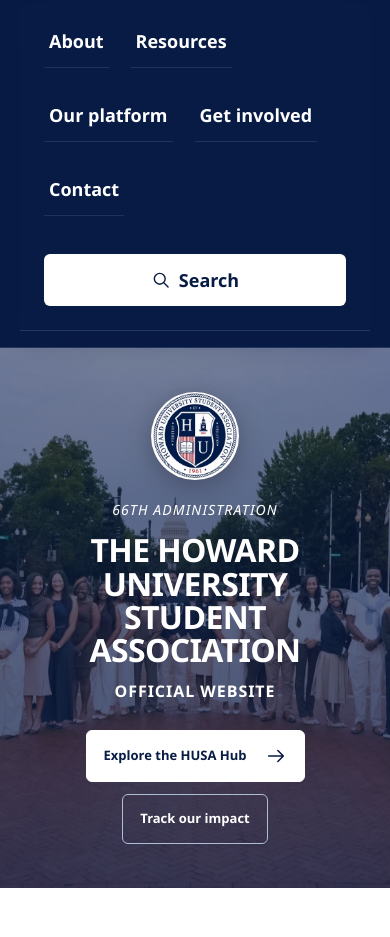
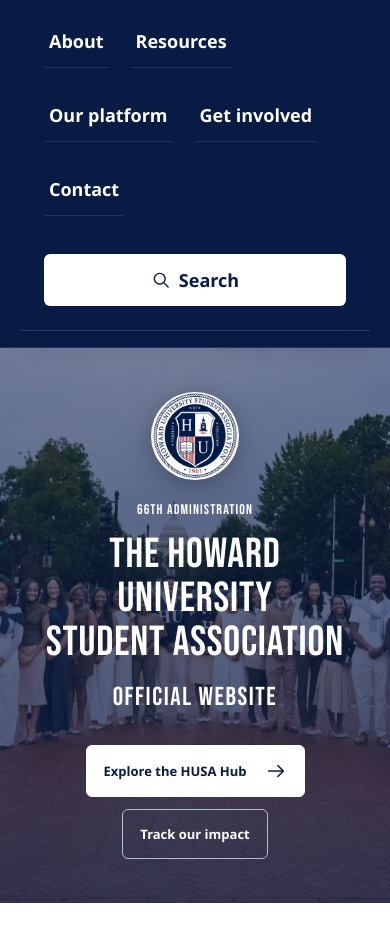
Before and after one commit to kroix-ovo/HUSA2627_Website, an Astro site: page / in a window 390 px wide. Shown: the part 95-1032 px from the top of the page. Built offline with nearby package versions, Linux system fonts and the light colour scheme; Astro itself is replaced by a stand-in of ours.

Commit message:
Update Take Part to Get Involved and increase Bebas Neue text sizes

```diff
--- a/DESIGN.md
+++ b/DESIGN.md
@@ -27,7 +27,7 @@ All colors are tokens at the top of `src/styles/global.css`. Change them there,
 | Token | Value | Use it for |
 |---|---|---|
 | `--color-brand` | `#081B45` (navy) | Header, footer, hero overlay, title boxes, buttons, headings |
-| `--color-accent` | `#A32638` (red) | Small highlights only: ALL IN / Win in the slogan, the "Take Part" heading, list numbers, arrows |
+| `--color-accent` | `#A32638` (red) | Small highlights only: ALL IN / Win in the slogan, the "Get Involved" heading, list numbers, arrows |
 | `--color-text` | `#17243A` | Body text |
 | `--color-muted` | `#4B5B70` | Secondary text |
 | `--color-surface` | `#FFFFFF` | Page background |
@@ -38,10 +38,10 @@ On navy backgrounds, use white text and light blue-gray (`#C1CEE1` / `#D9E3F1`)
 
 ## Type
 
-- **Font:** Montserrat for everything, self-hosted from npm (`@fontsource-variable/montserrat`, upright and italic). It's loaded in `src/layouts/Layout.astro`. Montserrat was reported as the HUSA brand font, but the brand owner still needs to confirm it.
+- **Font:** Bebas Neue (`@fontsource/bebas-neue`) for display headings/titles, and Montserrat (`@fontsource-variable/montserrat`) for body text, both self-hosted from npm. Loaded in `src/layouts/Layout.astro`.
 - **Body:** 16px, line height about 1.7.
 - **Minimum size:** 12px for anything at all; 16px for menu links.
-- **Headings:** weight 700–800, normal letter-spacing (never tighter than −0.02em), no forced line breaks.
+- **Headings:** Bebas Neue for brand titles, section headings, and display text with +10px size scale; normal letter-spacing, no forced line breaks.
 - **Uppercase** only for short labels: the hero, footer headings, and the small section labels.
 
 ## Spacing and shape
@@ -69,7 +69,7 @@ On navy backgrounds, use white text and light blue-gray (`#C1CEE1` / `#D9E3F1`)
 3. **ALL IN slogan** with the "Track our impact!" button.
 4. **Current Initiatives:** the six platform pillars, with a link to the live ALL IN tracker for progress. Don't show local progress statuses unless they're confirmed and dated.
 5. **Stay Updated:** upcoming events (honest empty state for now) and Instagram.
-6. **Take Part:** "Help us improve" (Case Compass) and "Join the team".
+6. **Get Involved:** "Help us improve" (Case Compass) and "Join the team".
 
 ## Motion
 
--- a/package.json
+++ b/package.json
@@ -17,6 +17,7 @@
   },
   "dependencies": {
     "@fontsource-variable/montserrat": "^5.3.0",
+    "@fontsource/bebas-neue": "^5.3.0",
     "astro": "7.3.8"
   },
   "devDependencies": {
--- a/src/layouts/Layout.astro
+++ b/src/layouts/Layout.astro
@@ -1,9 +1,10 @@
 ---
 import Header from '../components/Header.astro';
 import Footer from '../components/Footer.astro';
-// Self-hosted Montserrat (SIL Open Font License); no request to an external font service.
+// Self-hosted Montserrat and Bebas Neue (SIL Open Font License); no request to an external font service.
 import '@fontsource-variable/montserrat';
 import '@fontsource-variable/montserrat/wght-italic.css';
+import '@fontsource/bebas-neue';
 import '../styles/global.css';
 interface Props {
   title: string;
--- a/src/pages/index.astro
+++ b/src/pages/index.astro
@@ -146,7 +146,7 @@ const pathways = [
           <h3>Follow @husassociation</h3>
           <p>
             HUSA’s Instagram has the latest announcements, events, and ways to
-            take part.
+            get involved.
           </p>
           <a class="button button-white" href={site.instagram}>
             Follow on Instagram <Icon />
@@ -162,7 +162,7 @@ const pathways = [
   >
     <div class="container">
       <h2 id="take-part-title" class="take-part-title">
-        Take Part
+        Get Involved
       </h2>
       <div class="take-part-grid">
         <article class="take-part">
--- a/src/styles/global.css
+++ b/src/styles/global.css
@@ -12,8 +12,10 @@
   --reading-max: 65ch;
   --radius-control: 0.375rem;
   --radius-panel: 0.5rem;
-  /* Montserrat is HUSA's reported brand font; it is self-hosted from npm (see Layout.astro). */
+  /* Montserrat is HUSA's brand body font; Bebas Neue is the display/heading font. */
   --font-brand: 'Montserrat Variable', 'Segoe UI', Roboto, Arial, sans-serif;
+  --font-heading:
+    'Bebas Neue', 'Montserrat Variable', 'Segoe UI', Roboto, Arial, sans-serif;
   font-family: var(--font-brand);
   color: var(--color-text);
   font-synthesis: none;
@@ -60,22 +62,22 @@ h2,
 h3 {
   color: var(--color-brand);
   margin: 0;
-  font-weight: 700;
-  letter-spacing: -0.015em;
+  font-family: var(--font-heading);
+  letter-spacing: 0.03em;
   text-wrap: balance;
 }
 h1 {
-  font-size: clamp(36px, 4.2vw, 58px);
+  font-size: clamp(46px, 4.2vw, 68px);
   line-height: 1.1;
 }
 h2 {
-  font-size: clamp(28px, 3vw, 42px);
+  font-size: clamp(38px, 3vw, 52px);
   line-height: 1.15;
 }
 h3 {
-  font-size: 20px;
+  font-size: 30px;
   line-height: 1.3;
-  letter-spacing: -0.01em;
+  letter-spacing: 0.01em;
 }
 ul {
   padding-left: 22px;
@@ -376,17 +378,19 @@ html {
 }
 .hero h1 {
   color: white;
-  font-size: clamp(32px, 4.6vw, 64px);
-  font-weight: 800;
+  font-family: var(--font-heading);
+  font-size: clamp(42px, 4.6vw, 74px);
+  font-weight: 400;
   line-height: 1.04;
-  letter-spacing: -0.02em;
+  letter-spacing: 0.02em;
   text-transform: uppercase;
   max-width: 18ch;
 }
 .administration {
-  font-size: 18px;
+  font-family: var(--font-heading);
+  font-size: 28px;
   font-style: italic;
-  font-weight: 500;
+  font-weight: 400;
   text-transform: uppercase;
   letter-spacing: 0.08em;
   color: white;
@@ -394,8 +398,9 @@ html {
 }
 .hero-tagline {
   color: white;
-  font-size: 20px;
-  font-weight: 600;
+  font-family: var(--font-heading);
+  font-size: 30px;
+  font-weight: 400;
   text-transform: uppercase;
   letter-spacing: 0.06em;
   margin: 16px 0 32px;
@@ -440,7 +445,7 @@ html {
 }
 .platform-row h3,
 .platform-row .platform-title {
-  font-size: 20px;
+  font-size: 30px;
 }
 .platform-row p {
   font-size: 15px;
@@ -679,7 +684,7 @@ html {
 }
 .slide-copy h3 {
   color: white;
-  font-size: clamp(30px, 3vw, 42px);
+  font-size: clamp(40px, 3vw, 52px);
   font-weight: 800;
   margin-bottom: 18px;
 }
@@ -845,9 +850,11 @@ html {
   padding: 96px 0;
 }
 .slogan {
+  font-family: var(--font-heading);
   font-weight: 400;
-  font-size: clamp(32px, 4.2vw, 56px);
+  font-size: clamp(42px, 4.2vw, 66px);
   line-height: 1.2;
+  letter-spacing: 0.03em;
   max-width: 22ch;
   margin-inline: auto;
 }
@@ -872,8 +879,10 @@ html {
   display: inline-block;
   background: var(--color-brand);
   color: white;
-  font-weight: 500;
-  font-size: clamp(28px, 3.2vw, 42px);
+  font-family: var(--font-heading);
+  font-weight: 400;
+  font-size: clamp(38px, 3.2vw, 52px);
+  letter-spacing: 0.04em;
   padding: 14px 36px;
 }
 .updates-grid {
@@ -889,7 +898,7 @@ html {
   background: white;
 }
 .updates-panel h3 {
-  font-size: 24px;
+  font-size: 34px;
   margin-bottom: 12px;
 }
 .updates-panel p {
@@ -910,8 +919,10 @@ html {
 }
 .take-part-title {
   color: var(--color-accent);
-  font-size: clamp(32px, 3.6vw, 48px);
-  font-weight: 800;
+  font-family: var(--font-heading);
+  font-size: clamp(42px, 3.6vw, 58px);
+  font-weight: 400;
+  letter-spacing: 0.03em;
   margin-bottom: 32px;
 }
 .take-part-grid {
@@ -926,7 +937,7 @@ html {
   padding: 32px;
 }
 .take-part h3 {
-  font-size: 26px;
+  font-size: 36px;
   margin-bottom: 14px;
 }
 .take-part p {
@@ -1414,7 +1425,7 @@ html {
     min-height: 500px;
   }
   .hero h1 {
-    font-size: 44px;
+    font-size: 54px;
   }
   .slide {
     grid-template-columns: 1fr;
@@ -1489,7 +1500,7 @@ html {
     object-position: 53% 40%;
   }
   .hero h1 {
-    font-size: 32px;
+    font-size: 42px;
   }
   .hero-seal {
     width: 88px;
@@ -1497,7 +1508,7 @@ html {
     margin-bottom: 18px;
   }
   .hero-tagline {
-    font-size: 16px;
+    font-size: 26px;
     margin: 12px 0 24px;
   }
   .all-in {
@@ -1540,7 +1551,7 @@ html {
     margin-bottom: 20px;
   }
   .section-heading h2 {
-    font-size: 35px;
+    font-size: 45px;
   }
   .section-label {
     margin-bottom: 17px;
@@ -1558,7 +1569,7 @@ html {
     border-bottom: 1px solid #cbd4e0;
   }
   .platform-row h3 {
-    font-size: 19px;
+    font-size: 29px;
   }
   .row-number {
     font-size: 17px;
@@ -1571,7 +1582,7 @@ html {
     padding: 38px 0;
   }
   .join-banner h2 {
-    font-size: 31px;
+    font-size: 41px;
   }
   .join-inner {
     gap: 26px;
@@ -1615,7 +1626,7 @@ html {
     padding: 24px 0 40px;
   }
   .page-intro h1 {
-    font-size: 41px;
+    font-size: 51px;
   }
   .intro-description {
     font-size: 17px;
@@ -1632,7 +1643,7 @@ html {
     margin-bottom: 40px;
   }
   .category-link h2 {
-    font-size: 20px;
+    font-size: 30px;
   }
   .category-link h2 svg {
     width: 18px;
@@ -1661,7 +1672,7 @@ html {
   }
   .directory-row h2,
   .directory-row h3 {
-    font-size: 23px;
+    font-size: 33px;
   }
   .directory-row p {
     font-size: 15px;
@@ -1685,7 +1696,7 @@ html {
     padding-block: 25px;
   }
   .department h2 {
-    font-size: 25px;
+    font-size: 35px;
   }
   .contact-item strong {
     font-size: 19px;
@@ -1705,13 +1716,13 @@ html {
     height: 390px;
   }
   .prose h2 {
-    font-size: 29px;
+    font-size: 39px;
   }
   .side-panel {
     padding: 25px;
   }
   .search-result h2 {
-    font-size: 25px;
+    font-size: 35px;
   }
   .contact-grid {
     gap: 40px;
@@ -1722,7 +1733,7 @@ html {
 }
 @media (max-width: 380px) {
   .hero h1 {
-    font-size: 28px;
+    font-size: 38px;
   }
   .hero .actions {
     flex-direction: column;
```
Also changed, not shown: pnpm-lock.yaml.
